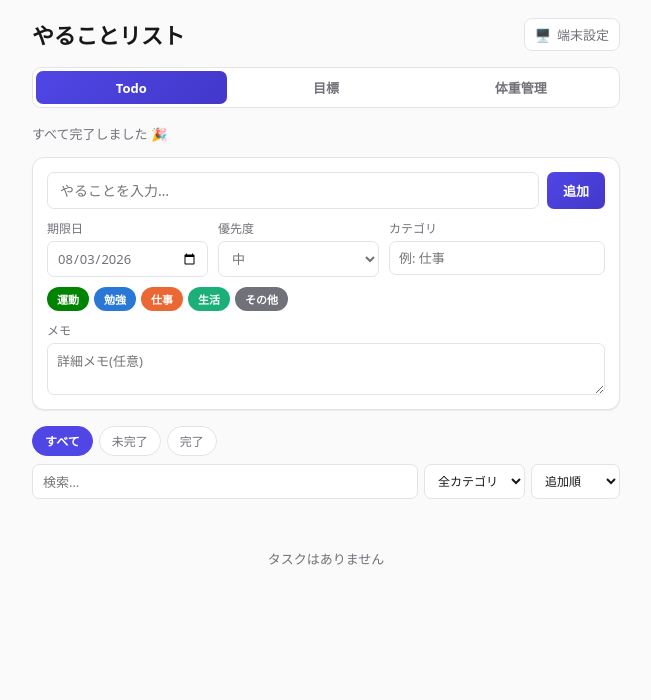
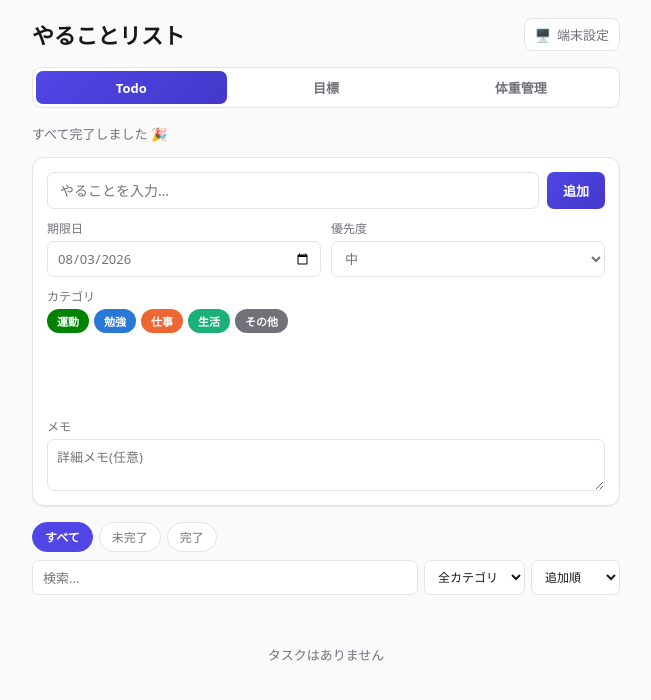
Before and after one commit to fumaalex0507-ops/Todo, a React (Vite) app: page / in a window 1280 px wide. Shown: the top 700 px of the page, without its empty margins (314-965 px from the left). Built offline with nearby package versions, Linux system fonts and the light colour scheme.

Commit message:
Todoフォームからカテゴリのテキスト入力欄を削除
カテゴリはプリセットボタンからのみ選択する仕様に統一

```diff
--- a/src/components/TodoForm.tsx
+++ b/src/components/TodoForm.tsx
@@ -1,11 +1,10 @@
-import { useEffect, useId, useMemo, useState } from 'react'
+import { useEffect, useState } from 'react'
 import { categoryColorStyle } from '../lib/categoryColor'
 import { today } from '../lib/date'
 import { CATEGORY_PRESETS } from '../types'
 import type { Priority, Todo, TodoInput } from '../types'
 
 interface TodoFormProps {
-  categories: string[]
   editingTodo: Todo | null
   onSubmit: (input: TodoInput) => void
   onCancelEdit: () => void
@@ -21,14 +20,8 @@ function createEmptyForm(): TodoInput {
   }
 }
 
-export function TodoForm({ categories, editingTodo, onSubmit, onCancelEdit }: TodoFormProps) {
+export function TodoForm({ editingTodo, onSubmit, onCancelEdit }: TodoFormProps) {
   const [form, setForm] = useState<TodoInput>(createEmptyForm)
-  const datalistId = useId()
-
-  const categoryOptions = useMemo(() => {
-    const set = new Set<string>([...CATEGORY_PRESETS, ...categories])
-    return Array.from(set)
-  }, [categories])
 
   useEffect(() => {
     if (editingTodo) {
@@ -97,24 +90,10 @@ export function TodoForm({ categories, editingTodo, onSubmit, onCancelEdit }: To
             <option value="low">低</option>
           </select>
         </label>
-
-        <label className="todo-form__field">
-          <span>カテゴリ</span>
-          <input
-            type="text"
-            list={datalistId}
-            placeholder="例: 仕事"
-            value={form.category}
-            onChange={(e) => setForm((f) => ({ ...f, category: e.target.value }))}
-          />
-          <datalist id={datalistId}>
-            {categoryOptions.map((c) => (
-              <option key={c} value={c} />
-            ))}
-          </datalist>
-        </label>
       </div>
 
+      <div className="todo-form__field">
+        <span>カテゴリ</span>
         <div className="todo-form__category-chips">
           {CATEGORY_PRESETS.map((c) => (
             <button
@@ -127,6 +106,7 @@ export function TodoForm({ categories, editingTodo, onSubmit, onCancelEdit }: To
               {c}
             </button>
           ))}
+        </div>
       </div>
 
       <label className="todo-form__field todo-form__field--memo">
--- a/src/components/TodoSection.tsx
+++ b/src/components/TodoSection.tsx
@@ -62,7 +62,6 @@ export function TodoSection() {
       </p>
 
       <TodoForm
-        categories={categories}
         editingTodo={editingTodo}
         onSubmit={(input) => {
           if (editingTodo) {
```
Lines whose indentation alone changed are shown as unchanged.
